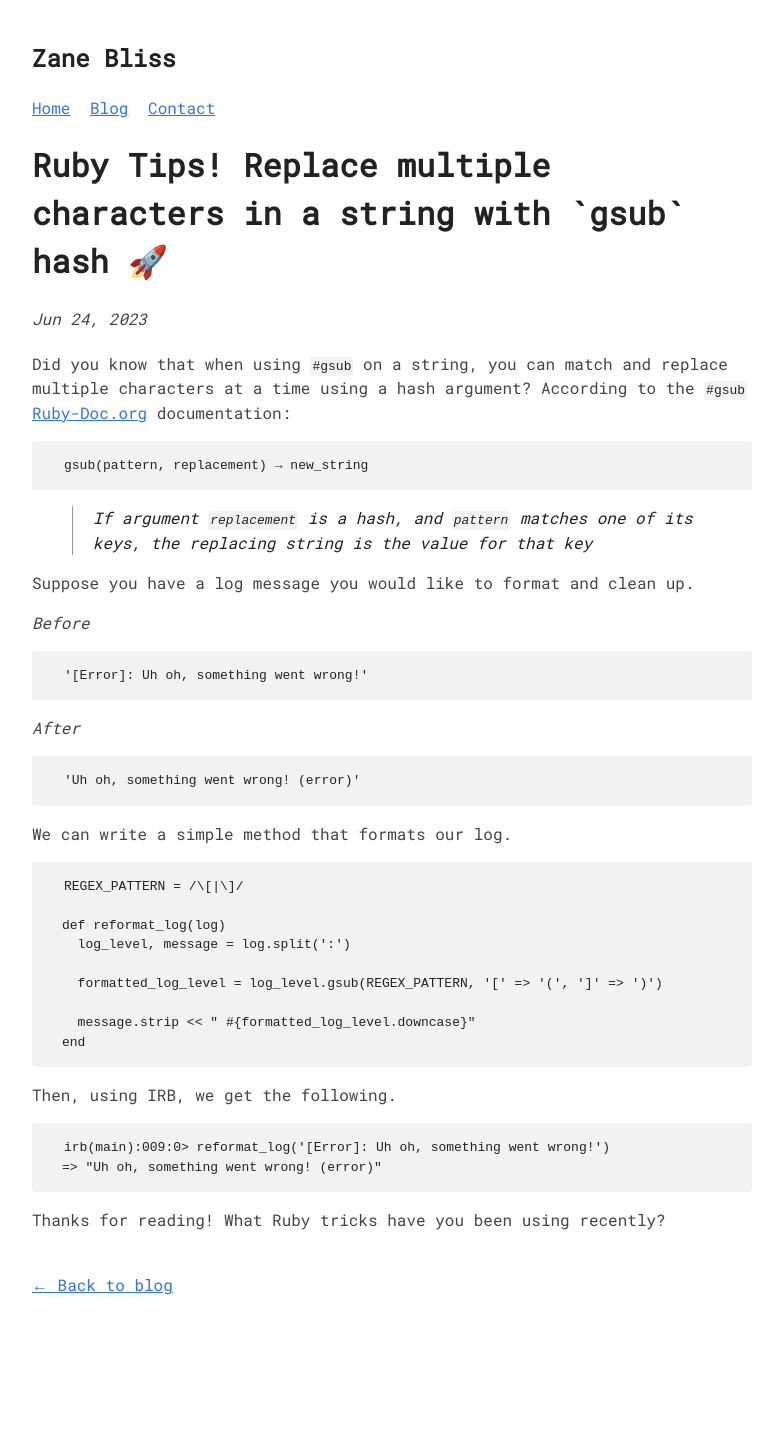
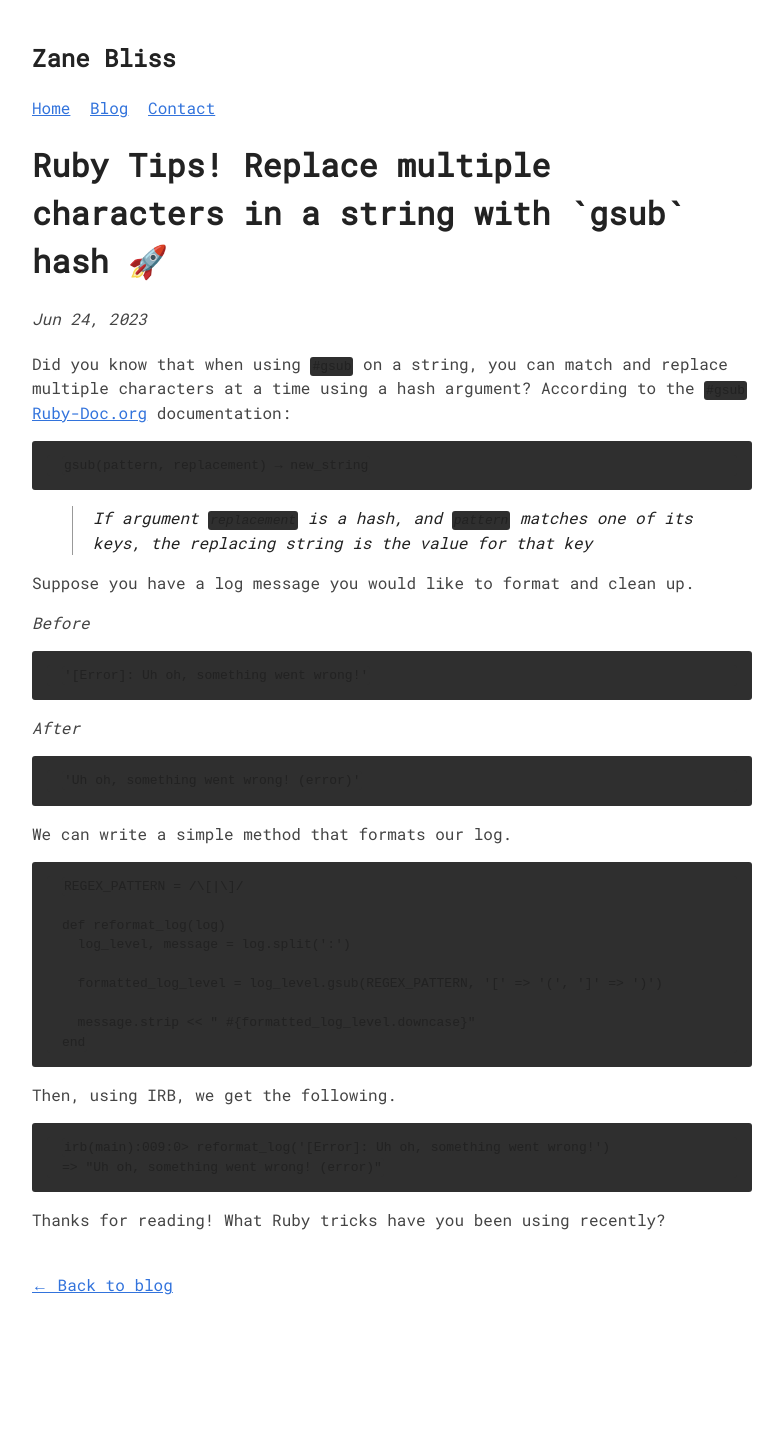
Before and after one commit to zanebliss/zanebliss.github.io, a Jekyll site: the page built from _posts/2023-6-24-gsub-keyword-arguments.md, in a window 1280 px wide. Shown: the whole page, without its empty margins (248-1031 px from the left). Built offline with Jekyll 4.4.1, drawn with Linux system fonts in a browser that asks for light colours.

```diff
--- a/assets/style.css
+++ b/assets/style.css
@@ -140,7 +140,7 @@ img {
 code {
     font-family: monospace;
     padding: 2px;
-    background-color: #f2f2f2;
+    background-color: #2f2f2f;
     color: #222;
     border-radius: 3px;
 }
@@ -148,7 +148,7 @@ code {
 .highlight,
 .code {
     padding: 1px 15px;
-    background-color: #f2f2f2;
+    background-color: #2f2f2f;
     color: #222;
     border-radius: 3px;
     margin-block-start: 1em;
@@ -296,7 +296,8 @@ ul.discover-posts li small a {
     }
 
     code {
-        background-color: #777;
+        background-color: transparent;
+	color: white
     }
 
     .highlight {
```
